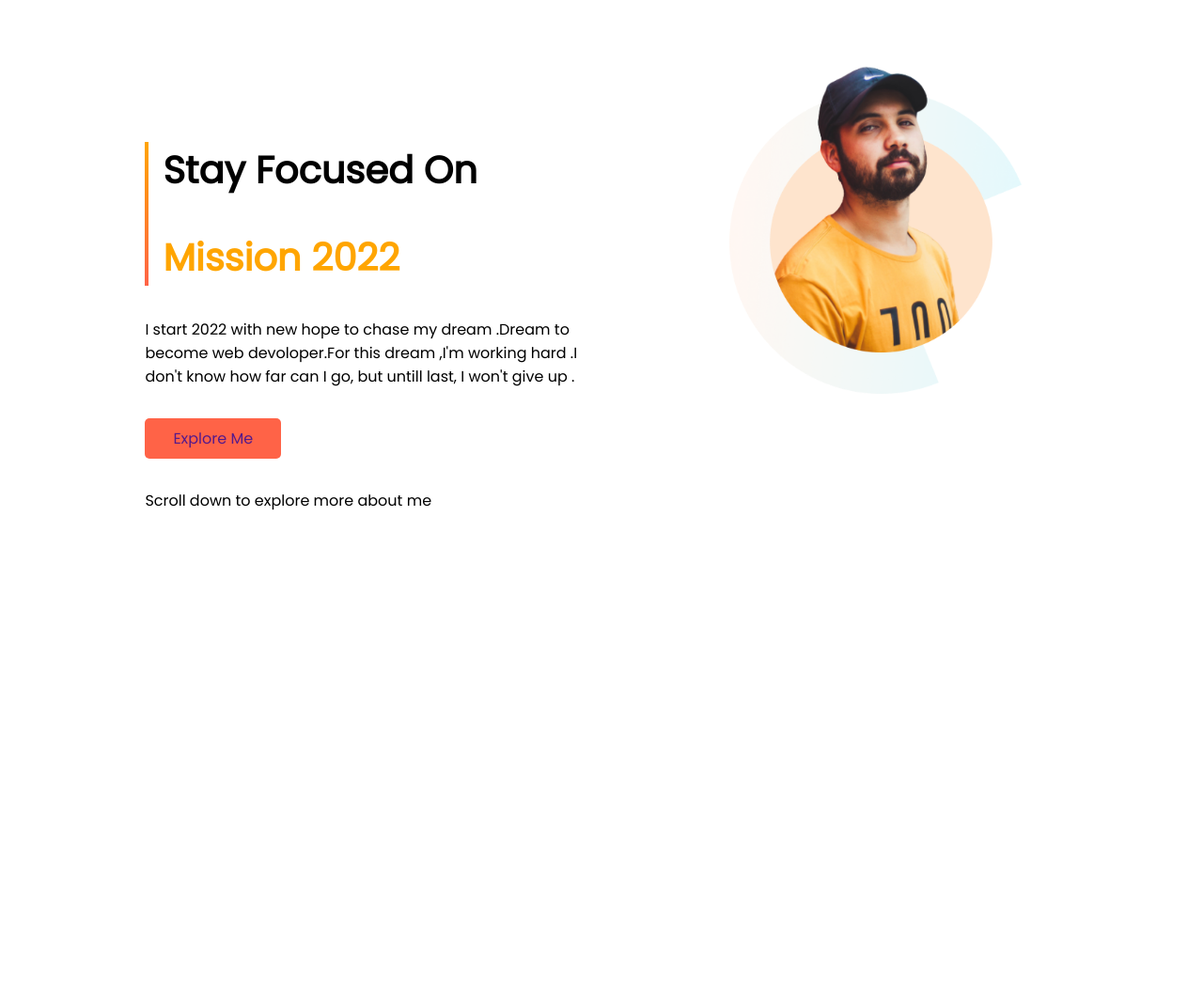
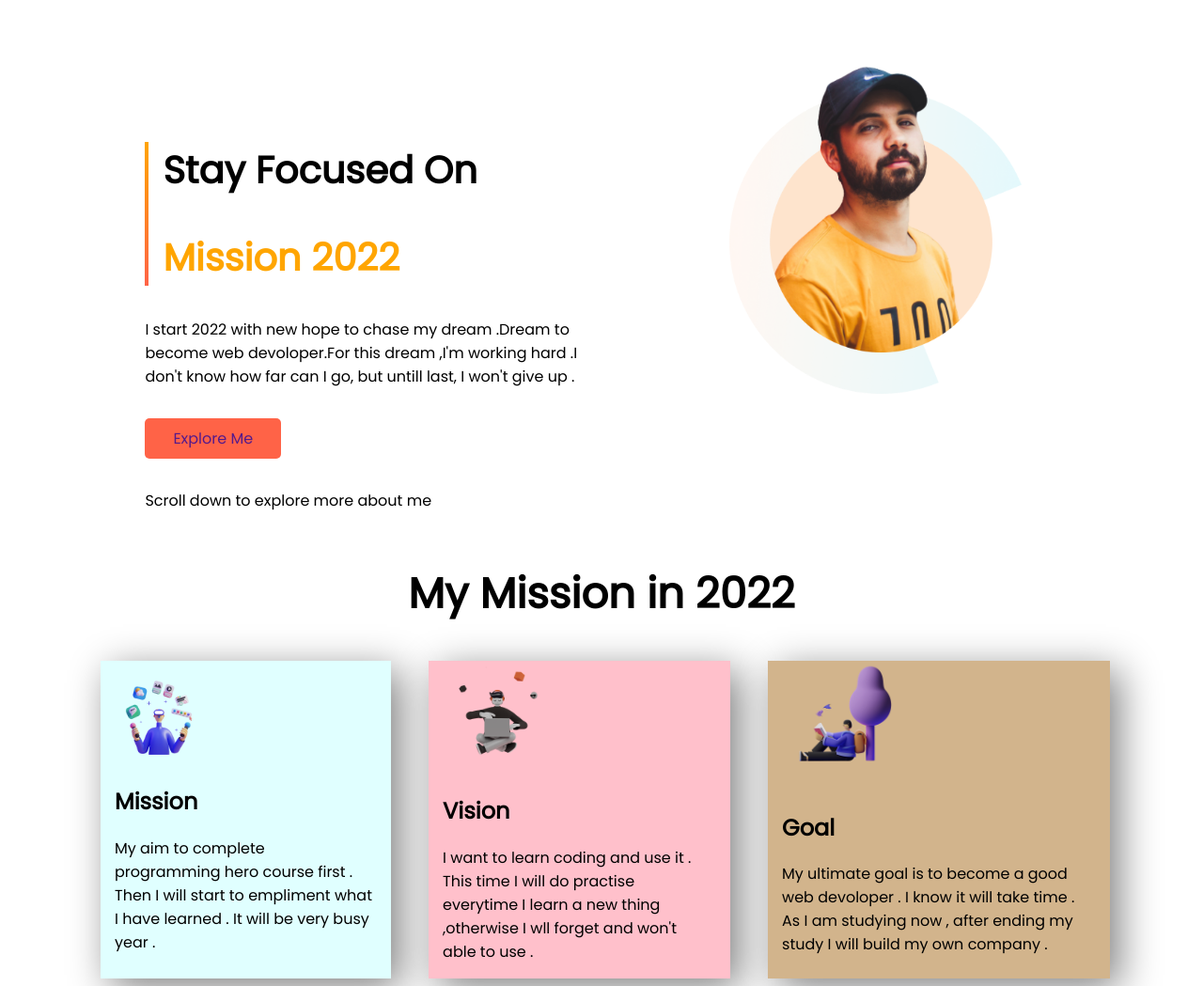
Before and after one commit to Captain-Emdad/Mission-2022, a plain HTML site: page index.html in a window 1280 px wide. Shown: the whole page at 94% size. Before the commit the page ends 800 px from the top, so only its background shows below. Drawn offline with Linux system fonts and the light colour scheme.

Commit message:
second-part

```diff
--- a/index.html
+++ b/index.html
@@ -11,7 +11,7 @@
   <link href="https://fonts.googleapis.com/css2?family=PT+Sans:ital@0;1&family=Poppins&display=swap" rel="stylesheet">
 </head>
 <body>
-  <section>
+  <section class="flexible-container">
     <div class="width first-part">
      <div class="border-slice">
        <h1 class="header-2 ">Stay Focused On  </h1>
@@ -27,6 +27,31 @@
       <img src="images/person/person-0.png" alt="">
     </div>
   </section>
+  <section>
+     <div class="second-header">
+      <h1>My Mission in 2022</h1>
+     </div>
+     <div class="flexible-container mission-three">
+           <div class="box-shadow background-color-1">
+             <img id="illustrators" src="images/illustrators/illustrator-1.png" alt="">
+             <h2>Mission</h2>
+             <p>My aim to complete programming hero course first . Then I will start to empliment what I have learned . It will be very busy year .</p>
+           </div>
+           <div class="box-shadow background-color-2">
+              <img id="illustrators" src="images/illustrators/illustrator-2.png" alt="">
+                              <h2>Vision</h2>
+                              <p>I want to learn coding and use it . This time I will do practise everytime I learn a new thing ,otherwise I wll forget and won't able to use . </p>
+           </div>
+            <div class="box-shadow background-color-3">
+                              <img id="illustrators" src="images/illustrators/illustrator-3.png" alt="">
+                              <h2>Goal</h2>
+                              <p>My ultimate goal is to become a good web devoloper . I know it will take time . As I am studying now , after ending my study I will build my own company .</p>
+             </div>
+
+
+
+     </div>
+  </section>
 
 
 </body>
--- a/style.css
+++ b/style.css
@@ -8,7 +8,7 @@ body{
 .header-2{
    font-size: 40px;
 }
-section{
+.flexible-container{
  display: flex;
 }
 .width{
@@ -34,3 +34,32 @@ margin-left: 20px;
   border-image-slice: 1;
  padding-left: 15px;
 }
+.second-header{
+  text-align: center;
+  font-size: 30px;
+
+}
+#illustrators{
+  width: 40%;
+
+}
+.box-shadow{
+  box-shadow: 10px 10px 40px gray;
+  margin-left: 19px;
+  margin-right: 21px;
+  padding-left: 15px;
+  padding-right: 18px;
+}
+.mission-three{
+  margin-left: 80px;
+  margin-right: 70px;
+}
+.background-color-1{
+  background-color: lightcyan;
+}
+.background-color-2{
+  background-color: pink;
+}
+.background-color-3{
+  background-color: tan;
+}
```
